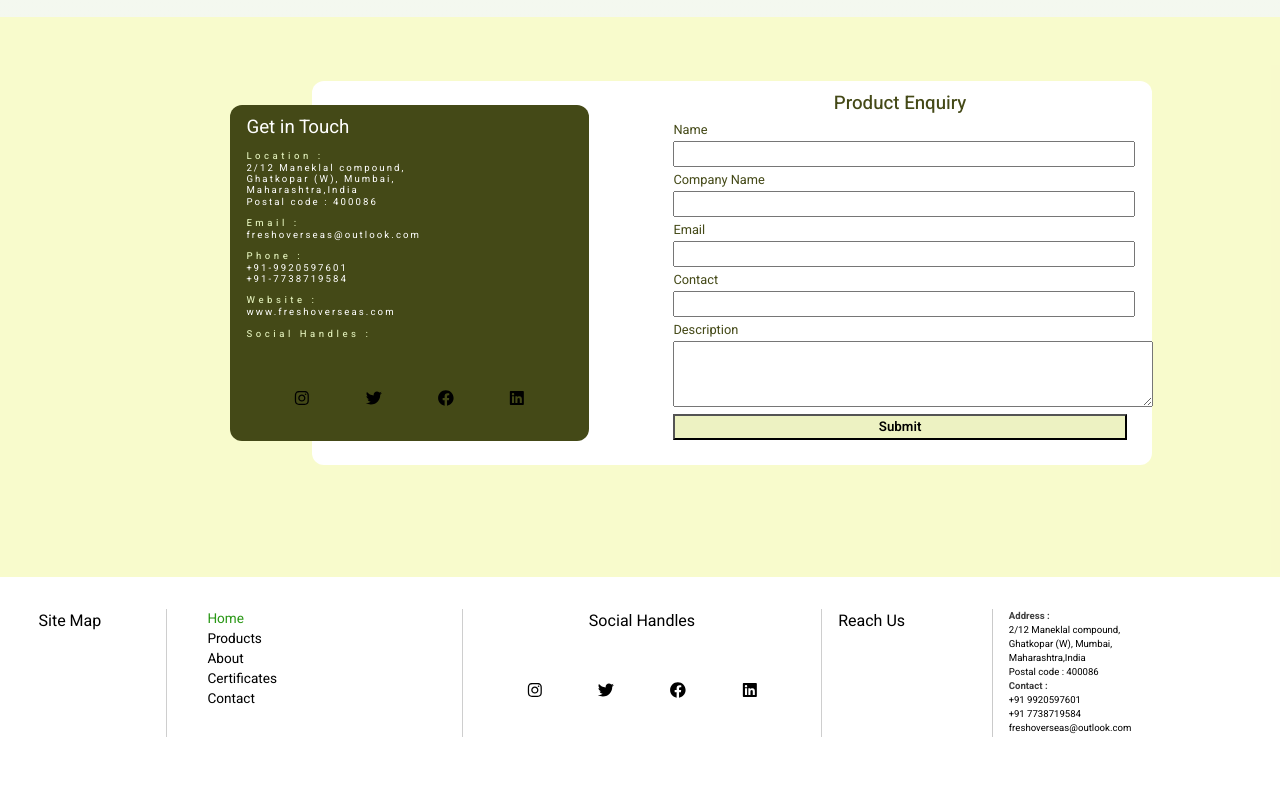
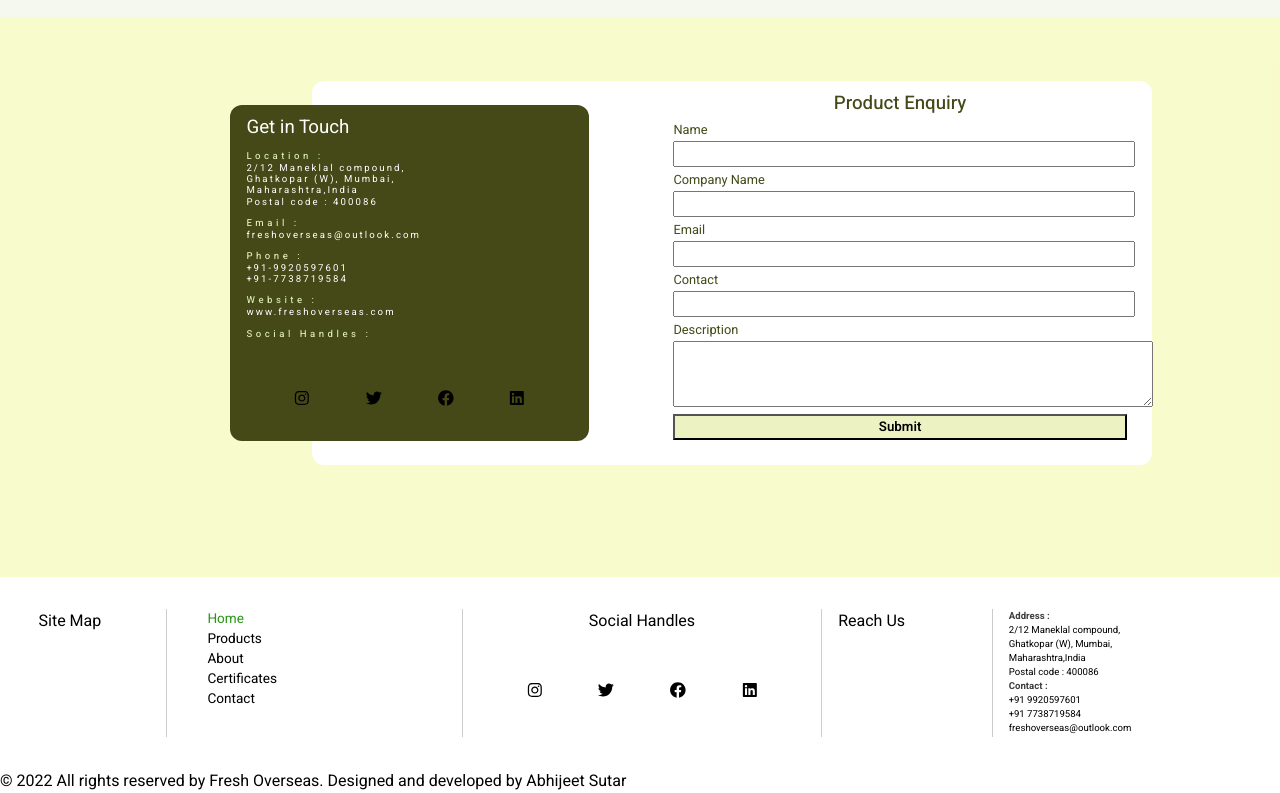
Before and after one commit to abhijeetsutar18/FreshOverseasbeta.github.io, a React (Create React App) app: page / in a window 1280 px wide. Shown: the part 3238-4031 px from the top of the page. Before the commit the page ends 4007 px from the top, so only its background shows below. Built offline with nearby package versions, Linux system fonts and the light colour scheme; a web font is replaced by a local one.

Commit message:
Update Foot.js

```diff
--- a/src/Components/Footer/Foot.js
+++ b/src/Components/Footer/Foot.js
@@ -67,6 +67,9 @@ const Foot = () => {
 
 
             </div>
+            <footer>
+                <p>&copy; 2022 All rights reserved by Fresh Overseas. Designed and developed by Abhijeet Sutar</p>
+            </footer>
         </>
     );
 };
```
